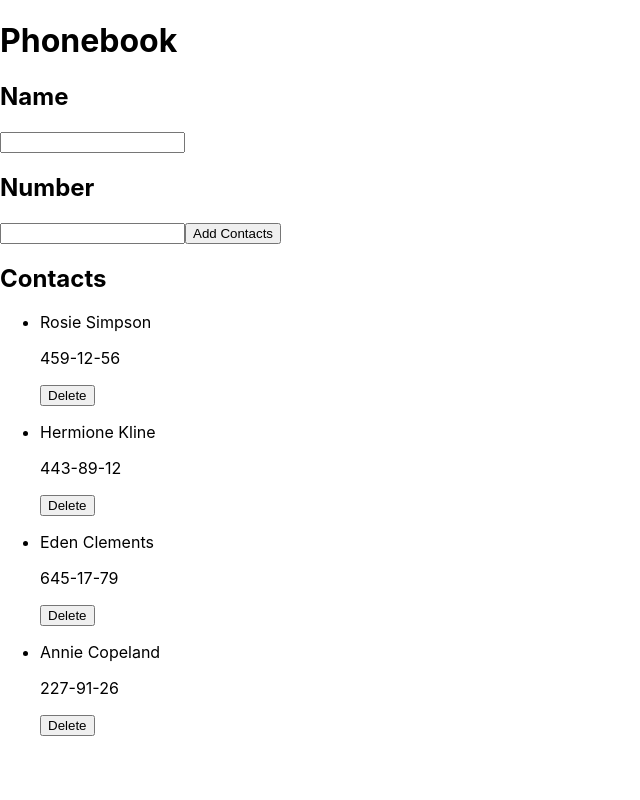
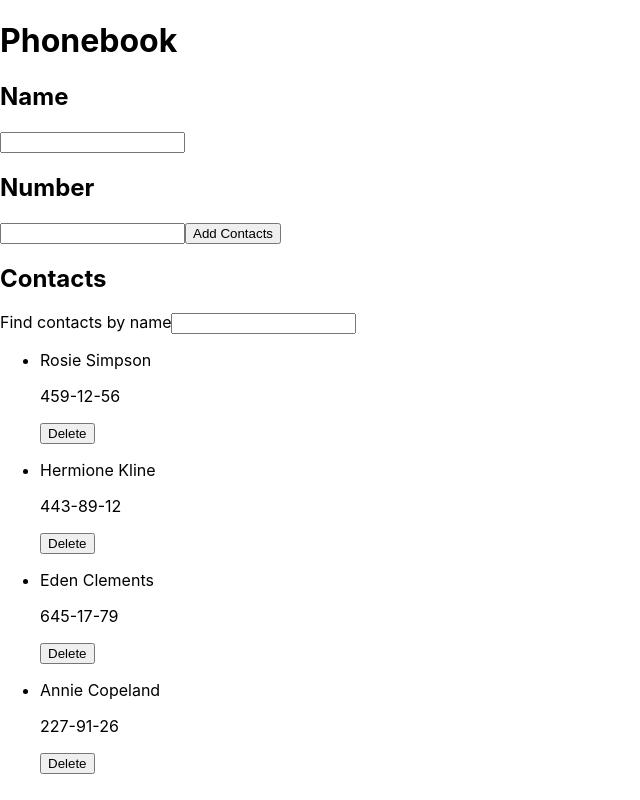
Before and after one commit to TetianaKokoilo/goit-react-hw-02-phonebook, a React (Create React App) app: page / in a window 1280 px wide. Shown: the whole page, without its empty margins (0-640 px from the left). Built offline with nearby package versions, Linux system fonts and the light colour scheme.

Commit message:
add filter

```diff
--- a/src/components/App.jsx
+++ b/src/components/App.jsx
@@ -1,6 +1,7 @@
 import { Component } from 'react';
 import { ContactForm } from './ContactForm/ContactForm';
 import { ContactList } from './ContactList/ContactList';
+import { Filter } from './Filter/Filter';
 import { nanoid } from 'nanoid';
 
 export class App extends Component {
@@ -14,7 +15,7 @@ export class App extends Component {
     filter: '',
   };
 
-  formSubmit = data => {
+  addContactformSubmit = data => {
     console.log(data);
     const contact = {
       id: nanoid(),
@@ -30,16 +31,20 @@ export class App extends Component {
     }));
   };
 
+  changeFilter = e => {
+    this.setState({ filter: e.target.value });
+  }
+
 
   render() {
     const contacts = this.state.contacts;
     return (
       <div>
         <h1>Phonebook</h1>
-        <ContactForm onSubmit={this.formSubmit} />
+        <ContactForm onSubmit={this.addContactformSubmit} />
 
         <h2>Contacts</h2>
-        {/* <Filter /> */}
+        <Filter filter={this.changeFilter} />
         <ContactList contacts={contacts} onDelete={this.deleteContact} />
       </div>
     );
--- /dev/null
+++ b/src/components/Filter/Filter.jsx
@@ -0,0 +1,8 @@
+export const Filter = ({ filter }) => {
+  return (
+    <label>
+      Find contacts by name
+      <input type="text" onChange={filter} />
+    </label>
+  );
+};
```
